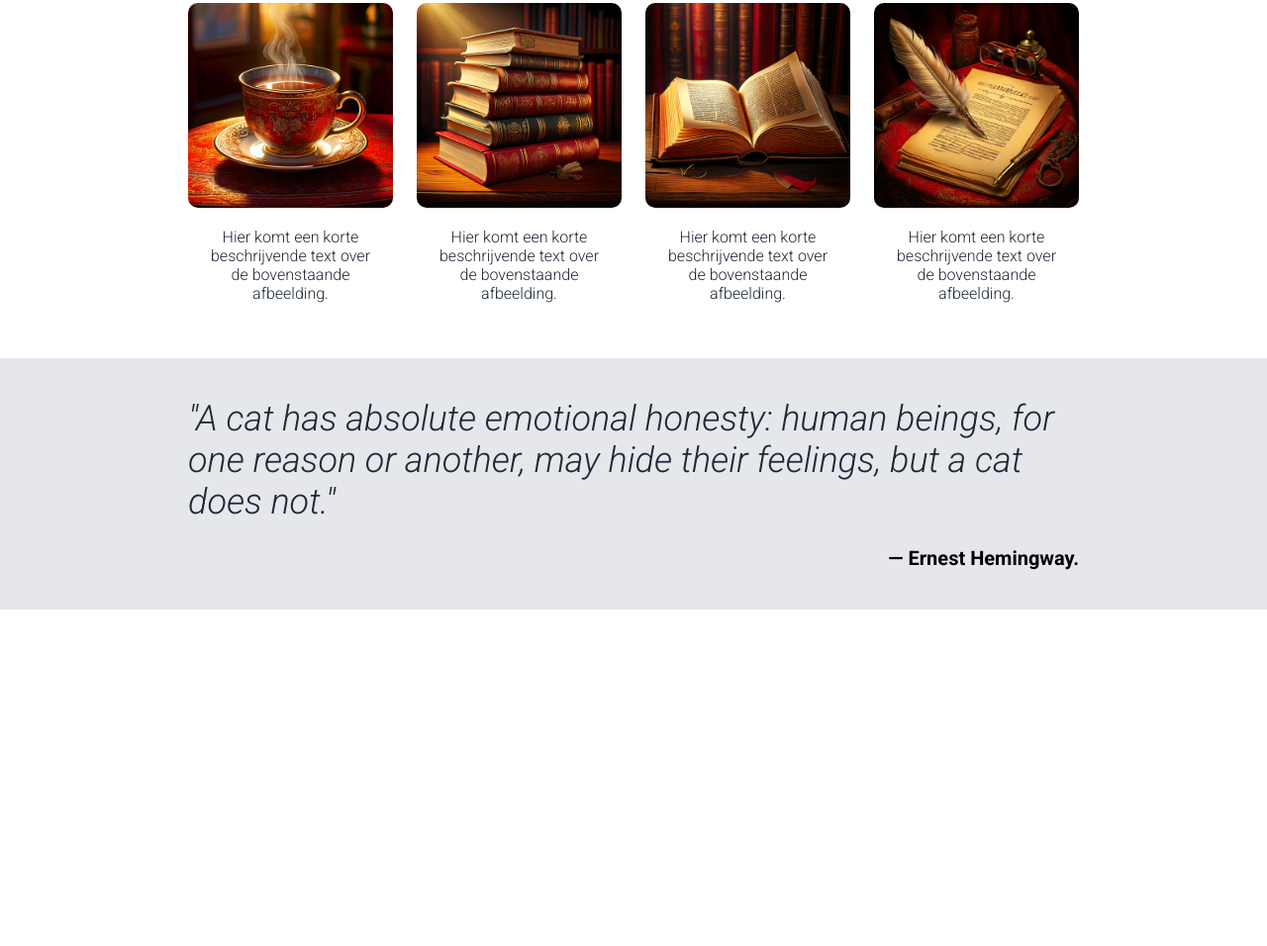
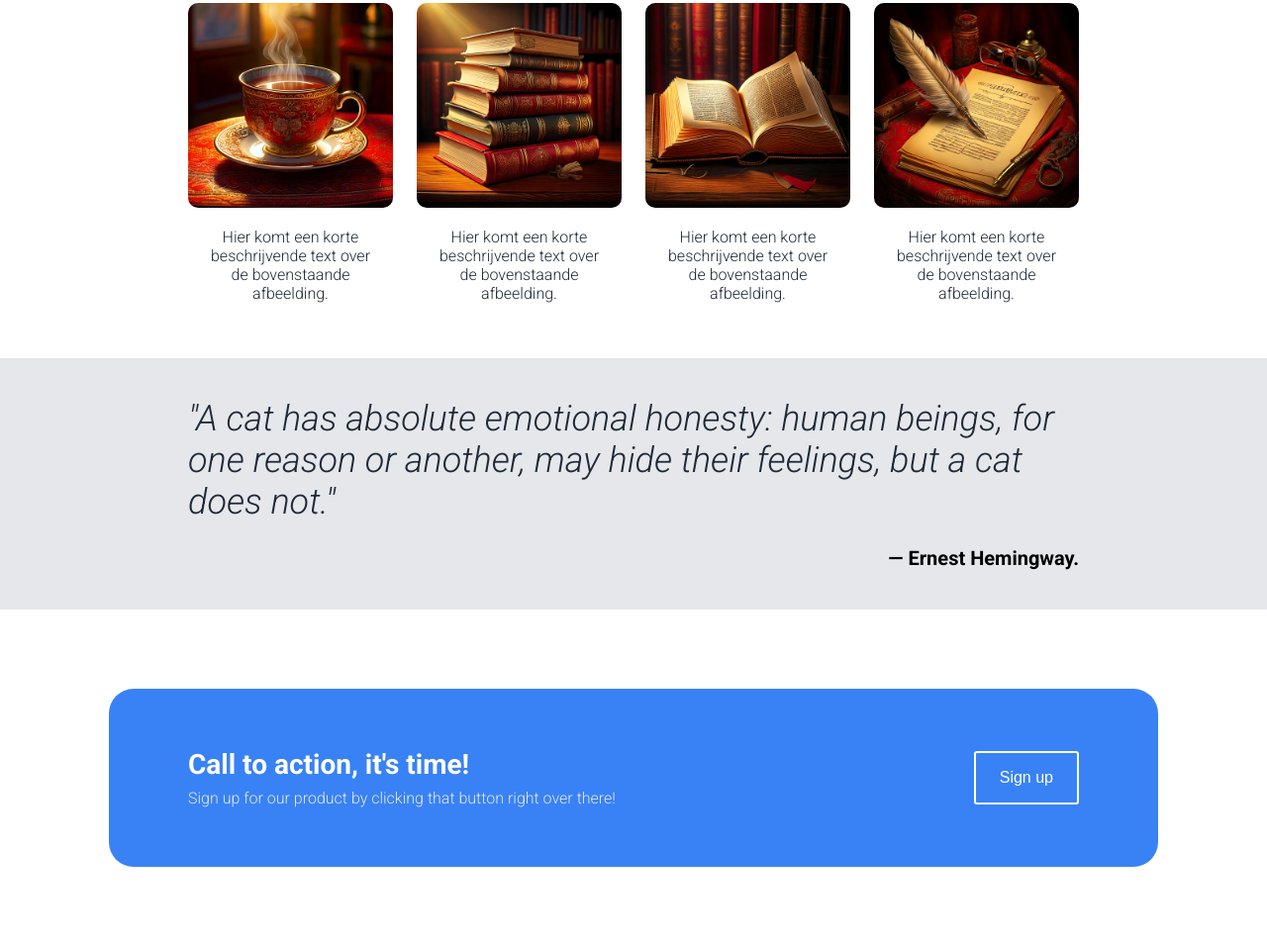
Before and after one commit to Thomz91/landing-page, a plain HTML site: page index.html in a window 1280 px wide. Shown: the part 681-1637 px from the top of the page at 99% size. Before the commit the page ends 1297 px from the top, so only its background shows below. Drawn offline with Linux system fonts and the light colour scheme.

Commit message:
Make the CTA section

```diff
--- a/index.html
+++ b/index.html
@@ -56,6 +56,13 @@
         </div>
     </div>
 
+    <div class="ctacontainer">
+        <div class="ctabox">
+            <div class="ctatext"><h2>Call to action, it's time!</h2><p>Sign up for our product by clicking that button right over there!</p></div>
+            <div class="ctabutton"><button>Sign up</button></div>
+        </div>
+    </div>
+
 
 </body>
 </html>
--- a/style.css
+++ b/style.css
@@ -69,7 +69,7 @@ a {
     display: flex;
     flex-direction: column;
     align-items: flex-start;
-    gap: 1rem;
+    gap: 2rem;
     flex: 1;
 }
 
@@ -80,7 +80,7 @@ a {
 .herocontent button {
     background-color: #3882F6;
     color: #fff;
-    padding: 8px 16px;
+    padding: 16px 24px;
     font-size: 16px;
     border: none;
     border-radius: 3px;
@@ -186,3 +186,53 @@ a {
     font-weight: 700;
 
 }
+
+.ctacontainer {
+    background-color: #fff;
+    padding: 80px 16px;
+    display: flex;
+    align-items: center;
+    flex-direction: column;
+}
+
+.ctabox {
+    color: #fff;
+    background-color: #3882F6;
+    max-width: 900px;
+    width: 100%;
+    box-sizing: content-box;
+    padding: 60px 80px;
+    border-radius: 25px;
+    display: flex;
+    align-items: center;
+    justify-content: space-between;
+}
+
+.ctatext h2 {
+    font-size: 28px;
+    margin-bottom: 8px;
+}
+
+.ctatext p {
+    color: #e5e7eb;
+}
+
+.ctabutton button {
+    background-color: #3882F6;
+    padding: 16px 24px;
+    font-size: 16px;
+    border: 2px solid;
+    border-color: #fff;
+    border-radius: 3px;
+    cursor: pointer;
+    color: #fff;
+}
+
+@media (max-width: 900px) {
+    .ctabox {
+        text-align: center;
+        flex-direction: column;
+        align-items: center;
+        gap: 16px
+    }
+}
```
